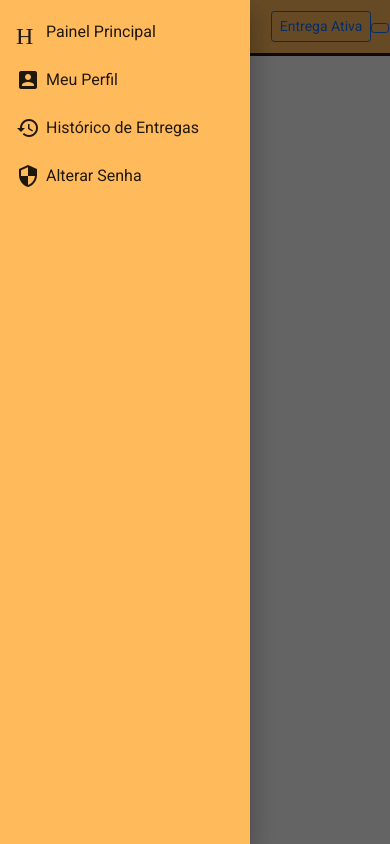
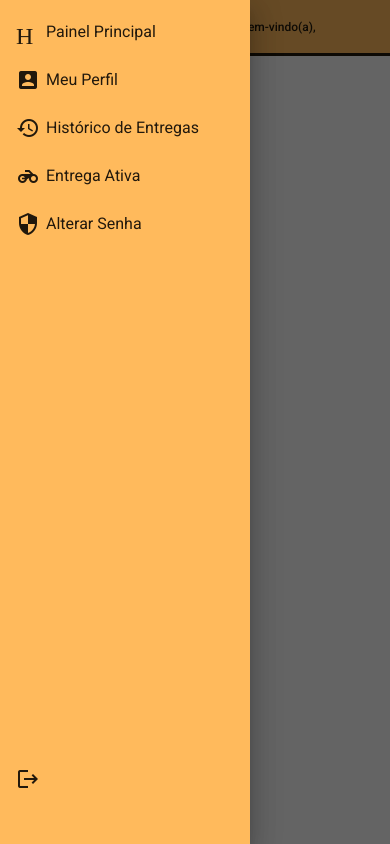
Before and after one commit to ImpactaDaniel/OPE-Restaurante-Delivery, an Angular app in the folder delivery-website/: page /deliveryman in a window 390 px wide. Both pictures are taken after a click on the button "menu". Built offline with nearby package versions, Linux system fonts and the light colour scheme.

Commit message:
Ajuste em responsividade;

```diff
--- a/delivery-website/src/app/components/navigation/header/header.component.css
+++ b/delivery-website/src/app/components/navigation/header/header.component.css
@@ -4,15 +4,24 @@
 }
 
 .btn-delivery-activate{
-  margin-left: 60%;
-
+flex: 4;
 }
 
 .modal-change-status{
-  flex: 0.5;
+  flex: 1;
 }
 
 .menu-user-name{
   flex: 1;
   font-size: 16px;
 }
+
+@media (max-width: 525px) {
+  #btn-logout, #btn-delivery-activate {
+    display: none;
+  }
+  .menu-user-name{
+    flex: 1;
+    font-size: 12px;
+  }
+}
--- a/delivery-website/src/app/components/navigation/header/header.component.html
+++ b/delivery-website/src/app/components/navigation/header/header.component.html
@@ -3,17 +3,47 @@
         <mat-icon>menu</mat-icon>
     </button>
 
-    <button class="btn btn-outline-primary btn-sm btn-delivery-activate">
+    <button id="btn-delivery-activate" class="btn btn-dark btn-sm">
         Entrega Ativa
     </button>
+
     <span class="modal-change-status">
         <modal-change-status></modal-change-status>
     </span>
+
     <span class="menu-user-name">Seja bem-vindo(a), {{ userNameLogged }}</span>
 
-    <button mat-icon-button class="logout-icon " (click)="logOut()">
+    <button mat-icon-button id="btn-logout" (click)="logOut()">
         <mat-icon>logout</mat-icon>
     </button>
 
+</mat-toolbar>
 
-</mat-toolbar>
+
+<!-- <mat-toolbar class="header container-fluid">
+    <div class="row">
+        <div class="col-sm col-2">
+            <button mat-icon-button (click)="onToggleSidenav()">
+                <mat-icon>menu</mat-icon>
+            </button>
+        </div>
+        <div class="col-sm">
+            <button id="btn-delivery-activate" class="btn btn-dark btn-sm">
+                Entrega Ativa
+            </button>
+        </div>
+        <div class="col-sm col-2">
+            <span class="modal-change-status">
+                <modal-change-status></modal-change-status>
+            </span>
+        </div>
+        <div class="col-sm-4 col-2">
+            <span class="menu-user-name">Seja bem-vindo(a), {{ userNameLogged }}</span>
+        </div>
+        <div class="col-sm">
+            <button mat-icon-button id="btn-logout" (click)="logOut()">
+                <mat-icon>logout</mat-icon>
+            </button>
+        </div>
+    </div>
+</mat-toolbar> -->
--- a/delivery-website/src/app/components/navigation/modal-change-status/modal-change-status.component.html
+++ b/delivery-website/src/app/components/navigation/modal-change-status/modal-change-status.component.html
@@ -1,4 +1,4 @@
-<button class="btn btn-outline-primary btn-sm" (click)="open(mymodal)">{{ statusDescription }}</button>
+<button class="btn btn-dark btn-sm" (click)="open(mymodal)">{{ statusDescription }}</button>
 
 <ng-template #mymodal let-modal>
   <div class="modal-header">
--- a/delivery-website/src/app/components/navigation/sidenav-list/sidenav-list.component.css
+++ b/delivery-website/src/app/components/navigation/sidenav-list/sidenav-list.component.css
@@ -16,5 +16,5 @@ a:hover, a:active {
 
 a.menu-logout {
     position: relative;
-    margin-top: calc(100vh - 85%);
+    margin-top: calc(100vh - 135%);
 }
--- a/delivery-website/src/app/components/navigation/sidenav-list/sidenav-list.component.html
+++ b/delivery-website/src/app/components/navigation/sidenav-list/sidenav-list.component.html
@@ -8,6 +8,9 @@
     <a mat-list-item (click)="toHistory()">
         <mat-icon>history</mat-icon><span class="nav-caption">Histórico de Entregas</span>
     </a>
+    <a mat-list-item (click)="onSidenavClose()">
+        <mat-icon>motorcycle</mat-icon><span class="nav-caption">Entrega Ativa</span>
+    </a>
     <a mat-list-item (click)="toPasswordChange()">
         <mat-icon>security</mat-icon><span class="nav-caption">Alterar Senha</span>
     </a>
--- a/delivery-website/src/app/pages/deliveryman/delivery-history/delivery-history.component.css
+++ b/delivery-website/src/app/pages/deliveryman/delivery-history/delivery-history.component.css
@@ -0,0 +1,10 @@
+hr {
+    border: 0;
+    height: 2px;
+    margin-top: 0;
+    background-image: 2px #CCC;
+}
+
+.title {
+    margin: 20px auto 5px 20px;
+}
--- a/delivery-website/src/app/pages/deliveryman/delivery-history/delivery-history.component.html
+++ b/delivery-website/src/app/pages/deliveryman/delivery-history/delivery-history.component.html
@@ -1,9 +1,9 @@
 
-
-<div class="container">
-    <div class="row">
-        <h2> Histórico de Entregas </h2>
+<div class="container-fluid">
+    <div class="row title">
+        <h4> Histórico de Entregas </h4>
     </div>
+    <hr>
     <div class="form-group row">
         <label class="col-sm-2 col-form-label">Filter By:</label>
 
```
